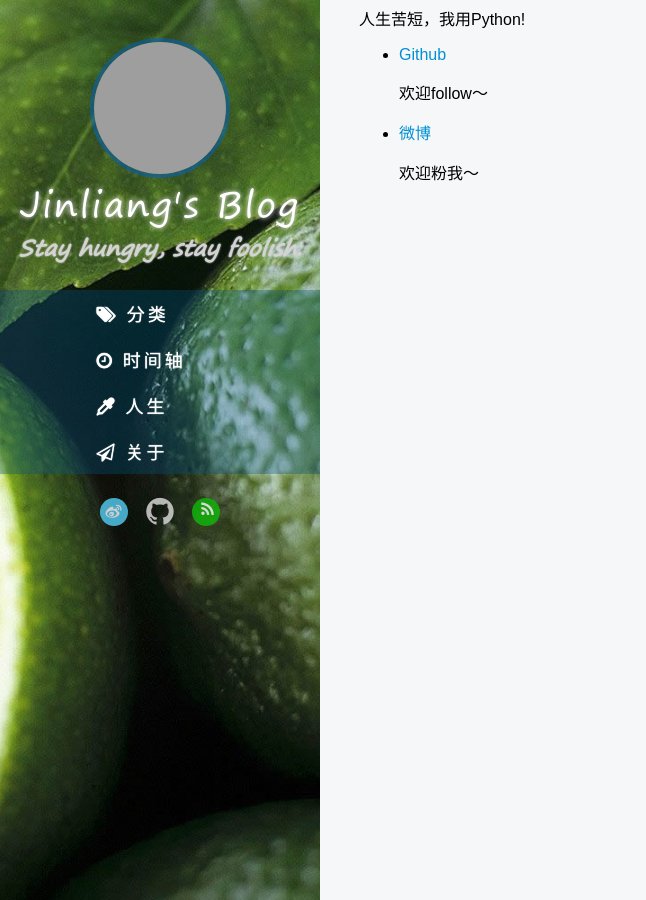
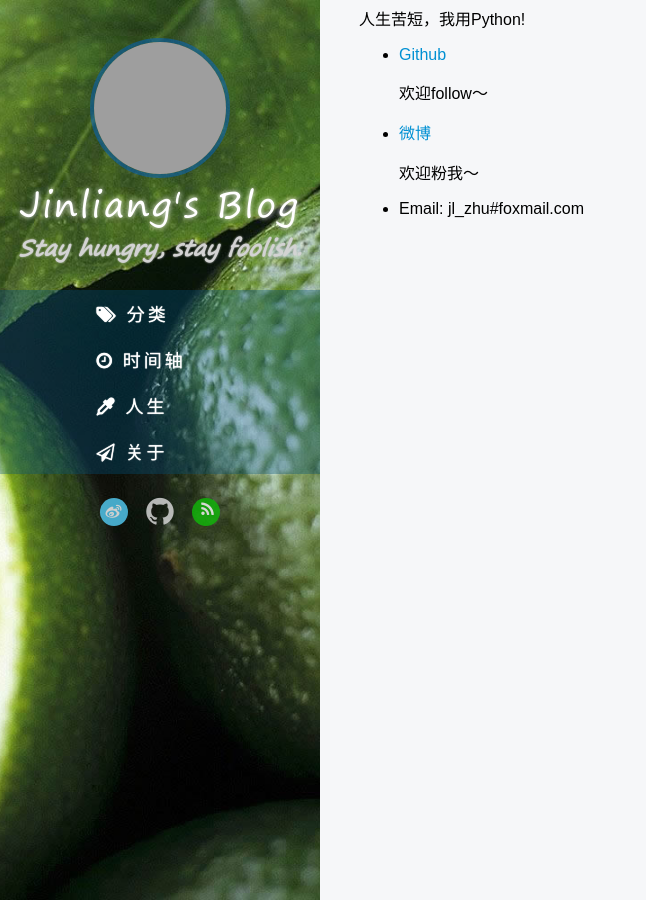
Before and after one commit to zhujinliang/zhujinliang.github.io, a Jekyll site: the page built from page/about.md, in a window 1280 px wide. Shown: the whole page, without its empty margins (0-646 px from the left). Built offline with Jekyll 4.4.1, drawn with Linux system fonts in a browser that asks for light colours; some web fonts are replaced; comment, search, counter and statistics services are not loaded; grey boxes are pictures that could not be loaded.

Commit message:
[REV] Update about contact info

```diff
--- a/page/about.md
+++ b/page/about.md
@@ -14,3 +14,5 @@ description: ""
 * [微博](http://weibo.com/946884579)
 
     欢迎粉我～
+
+* Email: jl_zhu#foxmail.com
```
